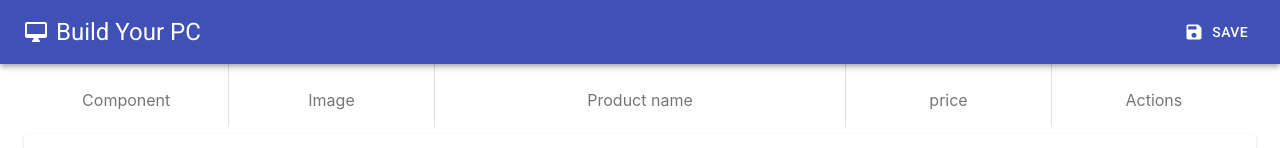
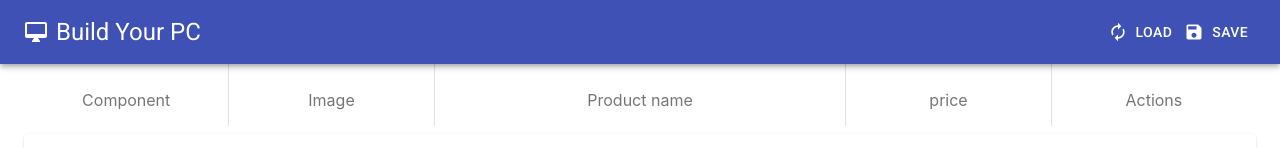
Before and after one commit to leninsheikh/desktop-builder, a React (Create React App) app: page / in a window 1280 px wide. Shown: the top 148 px of the page. Built offline with nearby package versions, Linux system fonts and the light colour scheme; grey boxes are pictures that could not be loaded.

Commit message:
added menu for load saved pc

```diff
--- a/src/components/pc-builder/MenuBar.js
+++ b/src/components/pc-builder/MenuBar.js
@@ -35,7 +35,7 @@
                         <Typography variant="h5" className={classes.title}>
                             Build Your PC
                         </Typography>
-
+                    <SavedPC/>
                     <Button
                         color="inherit"
                         startIcon={<SaveIcon />}
@@ -47,3 +47,38 @@
         </div>
     );
 }
+
+const SavedPC =  props => {
+    const [anchorEl, setAnchorEl] = React.useState(null);
+
+    const handleClick = (event) => {
+        setAnchorEl(event.currentTarget);
+    };
+
+    const handleClose = () => {
+        setAnchorEl(null);
+    };
+
+    return (
+        <div>
+            <Button
+                color="inherit"
+                aria-controls="simple-menu" aria-haspopup="true" onClick={handleClick}
+                startIcon={<AutorenewIcon />}
+            >
+                load
+            </Button>
+            <Menu
+                id="simple-menu"
+                anchorEl={anchorEl}
+                keepMounted
+                open={Boolean(anchorEl)}
+                onClose={handleClose}
+            >
+                <MenuItem onClick={handleClose}>Profile</MenuItem>
+                <MenuItem onClick={handleClose}>My account</MenuItem>
+                <MenuItem onClick={handleClose}>Logout</MenuItem>
+            </Menu>
+        </div>
+    );
+}
```
